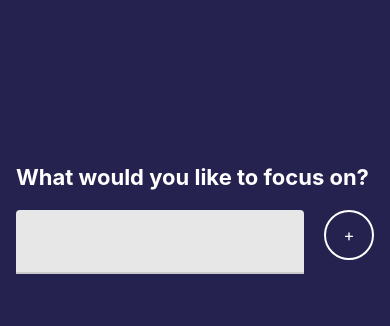
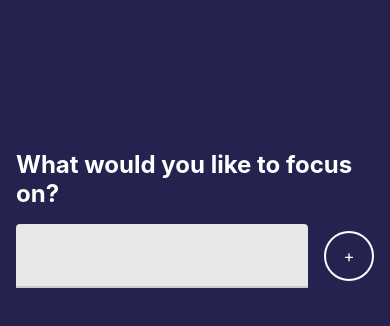
Before and after one commit to HuemanTarget/focus-time, a React Native app: screen / in a window 390 px wide. Shown: the top 326 px of the page. Built offline with nearby package versions, Linux system fonts and the light colour scheme.

Commit message:
create utils files

```diff
--- a/App.js
+++ b/App.js
@@ -1,6 +1,7 @@
 import React, { useState } from 'react';
 import { StyleSheet, Text, View } from 'react-native';
 import { Focus } from './src/features/focus/Focus';
+import { colors } from './src/utils/colors';
 
 export default function App() {
   const [focusSubject, setFocusSubject] = useState(null);
@@ -10,8 +11,9 @@ export default function App() {
       {focusSubject ? (
         <Text>Here is where Im going to build a timer</Text>
       ) : (
-        <Focus />
+        <Focus addSubject={setFocusSubject} />
       )}
+      <Text>{focusSubject}</Text>
     </View>
   );
 }
@@ -19,6 +21,6 @@ export default function App() {
 const styles = StyleSheet.create({
   container: {
     flex: 1,
-    backgroundColor: '#252250',
+    backgroundColor: colors.darkBlue,
   },
 });
--- a/src/components/RoundedButton.js
+++ b/src/components/RoundedButton.js
@@ -1,5 +1,6 @@
 import React from 'react';
 import { TouchableOpacity, Text, StyleSheet } from 'react-native';
+import { colors } from '../utils/colors';
 
 export const RoundedButton = ({
   style = {},
@@ -25,11 +26,11 @@ const styles = (size) =>
       width: size,
       alignItems: 'center',
       justifyContent: 'center',
-      borderColor: 'white',
+      borderColor: colors.white,
       borderWidth: 2,
     },
     text: {
-      color: 'white',
+      color: colors.white,
       fontSize: size / 3,
     },
   });
--- a/src/features/focus/Focus.js
+++ b/src/features/focus/Focus.js
@@ -1,16 +1,31 @@
-import React from 'react';
+import React, { useState } from 'react';
 import { View, Text, StyleSheet } from 'react-native';
 import { TextInput } from 'react-native-paper';
 import { RoundedButton } from '../../components/RoundedButton';
+import { fontSize, spacing } from '../../utils/sizes';
+import { colors } from '../../utils/colors';
 
-export const Focus = () => {
+export const Focus = ({ addSubject }) => {
+  const [tempItem, setTempItem] = useState(null);
+
   return (
     <View style={styles.container}>
       <View style={styles.titleContainer}>
         <Text style={styles.title}>What would you like to focus on?</Text>
         <View style={styles.inputContainer}>
-          <TextInput style={{ flex: 1, marginRight: 20 }} />
-          <RoundedButton size={50} title='+' />
+          <TextInput
+            style={{ flex: 1, marginRight: spacing.md }}
+            onSubmitEditing={({ nativeEvent }) => {
+              setTempItem(nativeEvent.text);
+            }}
+          />
+          <RoundedButton
+            size={50}
+            title='+'
+            onPress={() => {
+              addSubject(tempItem);
+            }}
+          />
         </View>
       </View>
     </View>
@@ -23,16 +38,17 @@ const styles = StyleSheet.create({
   },
   titleContainer: {
     flex: 0.5,
-    padding: 16,
+    padding: spacing.md,
     justifyContent: 'center',
   },
   title: {
-    color: 'white',
+    color: colors.white,
     fontWeight: 'bold',
-    fontSize: 22,
+    fontSize: fontSize.lg,
   },
   inputContainer: {
-    paddingTop: 20,
+    paddingTop: spacing.md,
     flexDirection: 'row',
+    alignItems: 'center',
   },
 });
--- /dev/null
+++ b/src/utils/colors.js
@@ -0,0 +1,4 @@
+export const colors = {
+  darkBlue: '#252250',
+  white: '#fff',
+};
--- /dev/null
+++ b/src/utils/sizes.js
@@ -0,0 +1,17 @@
+export const fontSize = {
+  sm: 8,
+  md: 16,
+  lg: 24,
+  xl: 32,
+  xxl: 40,
+  xxxl: 80,
+};
+
+export const spacing = {
+  sm: 8,
+  md: 16,
+  lg: 24,
+  xl: 32,
+  xxl: 40,
+  xxxl: 80,
+};
```
